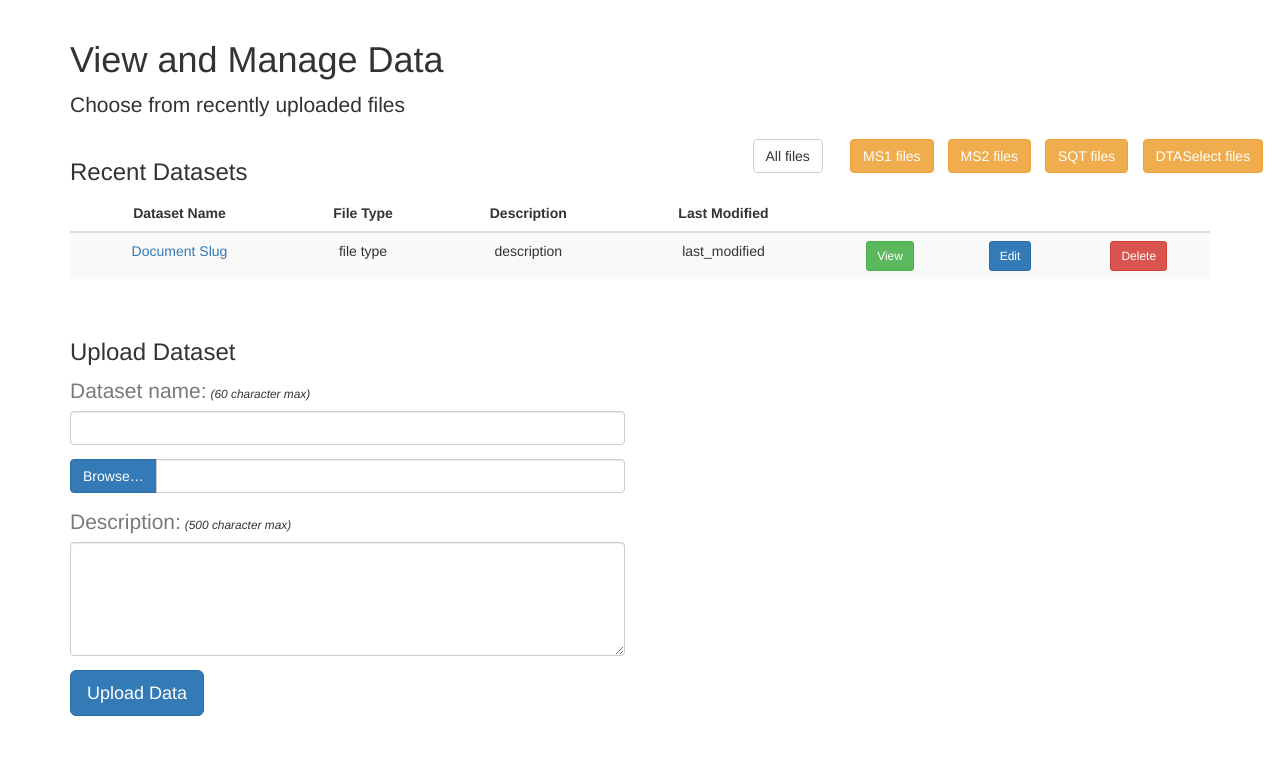
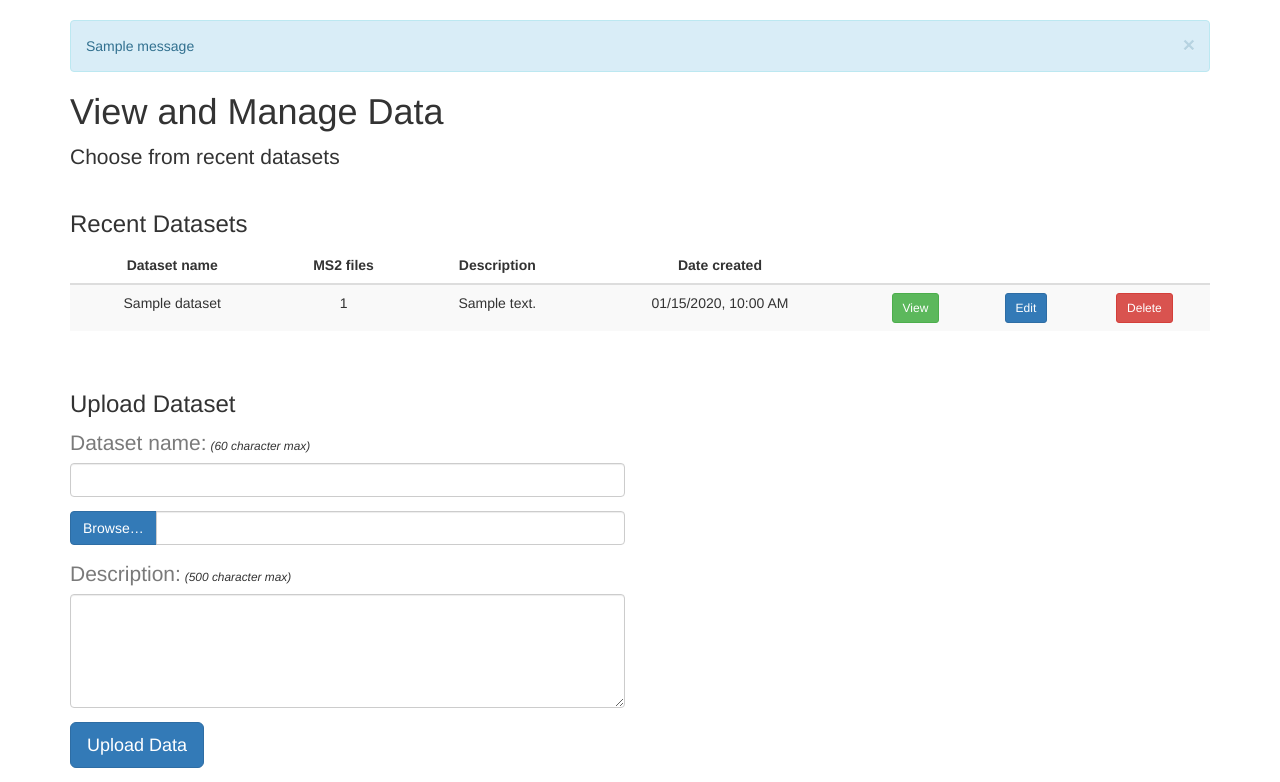
Before and after one commit to sandipchatterjee/biome, a Flask app: page /data/ in a window 1280 px wide. Shown: the part 52-834 px from the top of the page. Before the commit the page ends 768 px from the top, so only its background shows below. Run offline with Flask 2, Linux system fonts and the light colour scheme; tables that the repository leaves empty hold one stand-in row (values such as "Sample post"); one stand-in notice (Sample message) is shown; parts of the project's set-up code (start-up, migrations or seed data) failed here and were passed over; some libraries are stand-ins or nearby versions.

Commit message:
template formatting, fixes for model access

```diff
--- a/biome/models.py
+++ b/biome/models.py
@@ -93,6 +93,7 @@ class MS2File(db.Model):
     id = db.Column(db.Integer, primary_key=True)
     file_path = db.Column(db.String(500)) # one dataset may have multiple rows in table (one per MS2 file)
     deleted = db.Column(db.Boolean)
+    # scans = db.Column(db.Integer)
 
     dataset_id = db.Column(db.Integer, db.ForeignKey('dataset.id'))
     created_time = db.Column(db.DateTime)
--- a/biome/templates/base.html
+++ b/biome/templates/base.html
@@ -76,7 +76,15 @@
         <script src="https://ajax.googleapis.com/ajax/libs/jquery/1.11.2/jquery.min.js"></script>
         <script src="{{ url_for('static', filename='js/bootstrap.min.js') }}"></script>
 
+
+
         <div class="container">
+          {% for message in get_flashed_messages() %}
+          <div class="alert alert-info alert-dismissible" role="alert">
+            <button type="button" class="close" data-dismiss="alert" aria-label="Close"><span aria-hidden="true">&times;</span></button>
+            {{ message }}
+          </div>
+          {% endfor %}
         {% block content %}
         {% endblock %}
         </div>
--- a/biome/templates/data/document_index.html
+++ b/biome/templates/data/document_index.html
@@ -4,48 +4,32 @@
 
 {% block content %}
 <h1>View and Manage Data{% block title_additions %}{% endblock %}</h1>
-<p class="lead">Choose from recently uploaded files {% block subtitle_additions %}{% endblock %}</p>
+<p class="lead">Choose from recent datasets {% block subtitle_additions %}{% endblock %}</p>
 
 <div class="row display-table">
     <div class="col-md-7 display-cell">
         <h3>Recent Datasets</h3>
-    </div>
-    <div class="col-md-1 display-cell">
-        <a href="#" class="btn btn-default{% block all_active %}{% endblock %}" role="button">All files</a>
-    </div>
-    <div class="col-md-1 display-cell">
-        <a href="#" class="btn btn-warning{% block ms1_active %}{% endblock %}" role="button">MS1 files</a>
-    </div>
-    <div class="col-md-1 display-cell">
-        <a href="#" class="btn btn-warning{% block ms2_active %}{% endblock %}" role="button">MS2 files</a>
-    </div>
-    <div class="col-md-1 display-cell">
-        <a href="#" class="btn btn-warning{% block sqt_active %}{% endblock %}" role="button">SQT files</a>
-    </div>
-    <div class="col-md-1 display-cell">
-        <a href="#" class="btn btn-warning{% block dta_active %}{% endblock %}" role="button">DTASelect files</a>
     </div>
 </div>
 
 <table class="table table-striped">
     <thead>
         <tr>
-            <th class="text-center">Dataset Name</th> <!-- slug -->
-            <th class="text-center">File Type</th> <!-- file_type -->
-            <th class="text-center">Description</th> <!-- description -->
-            <th class="text-center">Last Modified</th> <!-- last_modified -->
+            <th class="text-center">Dataset name</th>
+            <th class="text-center">MS2 files</th>
+            <th class="text-center">Description</th>
+            <th class="text-center">Date created</th>
             <th class="text-center"></th> <!-- view button -->
             <th class="text-center"></th> <!-- edit button -->
             <th class="text-center"></th> <!-- delete button -->
         </tr>
     </thead>
+    {% for dataset_obj in recent_five_datasets %}
     <tr>
-        <td class="text-center">
-            <a href="#">Document Slug</a>
-        </td>
-        <td class="text-center">file type</td>
-        <td class="text-center">description</td>
-        <td class="text-center">last_modified</td>
+        <td class="text-center">{{ dataset_obj.name }}</td>
+        <td class="text-center">{{ dataset_obj.ms2files.all()|length }}</td>
+        <td class="text-center">{{ dataset_obj.description }}</td>
+        <td class="text-center">{{ dataset_obj.uploaded_time.strftime('%m/%d/%Y, %I:%M %p') }}</td>
         <td class="text-center">
             <a href="#"><button type="button" class="btn btn-success btn-sm">View</button></a>
         </td>
@@ -55,12 +39,17 @@
         <td class="text-center">
             <a href="#"><button type="button" class="btn btn-danger btn-sm">Delete</button></a>
         </td>
-    <tr>
+    {% endfor %}
+    </tr>
 </table>
 
 <br>
 
 {% block upload_block %}
+
+<div class="row">
+
+    <div class="col-md-6">
     <h3>
     Upload Dataset
     </h3>
@@ -68,7 +57,7 @@
             {{ upload_form.csrf_token }}
 
             <div class="row">
-        <div class="col-md-6">
+                <div class="col-md-12">
                 {{ upload_form.dataset_name.label(class="form-label") }}
                 <small><em>
                     (60 character max)
@@ -77,7 +66,7 @@
                 </div>
             </div>
             <div class="row">
-        <div class="col-lg-6 col-sm-6 col-12">
+                <div class="col-md-12">
                     <div class="input-group">
                         <span class="input-group-btn">
                             <span class="btn btn-primary btn-file">
@@ -89,7 +78,7 @@
                 </div>
             </div>
             <div class="row">
-        <div class="col-md-6">
+                <div class="col-md-12">
                 {{ upload_form.dataset_desc.label(class="form-label") }}
                 <small><em>
                     (500 character max)
@@ -98,12 +87,17 @@
                 </div>
             </div>
             <div class="row">
-        <div class="col-md-6">
+                <div class="col-md-12">
                 {{ upload_form.submit(class="btn btn-primary btn-lg") }}
                 </div>
             </div>
+        </form>
+    </div>
+    <div class="col-md-6" id="upload_status">
+    <!-- space to put upload message -->
 
-</form>
+    </div>
+</div>
 
 <script>
 $(document).on('change', '.btn-file :file', function () {
--- a/biome/views_documents.py
+++ b/biome/views_documents.py
@@ -2,6 +2,7 @@
 
 from flask import ( Blueprint,
                     current_app,
+                    flash,
                     jsonify,
                     redirect,
                     render_template,
@@ -244,9 +245,19 @@ def check_file_types(filename_list):
 
     return True
 
+def get_recent_records(model_obj, creation_time_field, limit=5):
+    ''' Returns the most recent [limit] records '''
+    return model_obj.query.order_by(creation_time_field.desc()).limit(limit).all()
+
 @data.route('/', methods=('GET', 'POST'))
 def document_index():
     upload_form = SubmitForm()
+
+    recent_five_datasets = get_recent_records(models.Dataset, models.Dataset.uploaded_time)
+    # dataset_pks = [dataset.id for dataset in recent_five_datasets]
+    # associated_ms2s = [models.MS2File.query.filter_by(dataset_id=dataset_id).all() for dataset_id in dataset_pks]
+    # associated_ms2s_scans = [ms2_files.scans]
+    # scans_for_ms2s = [sum(ms2_files)]
 
     if upload_form.validate_on_submit():
 
@@ -303,8 +314,8 @@ def document_index():
 
             try:
                 # save SQT and DTA records to database
-                sqt_data_ids = [save_new_sqt_record(dataset_id, sqt_file_path) for sqt_file_path in sqt_file_paths]
-                dta_data_ids = [save_new_dta_record(dataset_id, dta_file_path) for dta_file_path in dta_file_paths]
+                sqt_data_ids = [save_new_sqt_record(dbsearch_id, sqt_file_path) for sqt_file_path in sqt_file_paths]
+                dta_data_ids = [save_new_dta_record(dbsearch_id, dta_file_path) for dta_file_path in dta_file_paths]
             except:
                 app.logger.error('Error saving new SQT/DTA file info to database')
                 return 'Error saving new SQT/DTA file info to database'
@@ -318,7 +329,7 @@ def document_index():
 
         return redirect(url_for('data.upload_view'))
 
-    return render_template('data/document_index.html', upload_form=upload_form)
+    return render_template('data/document_index.html', upload_form=upload_form, recent_five_datasets=recent_five_datasets)
 
 
 @data.route('/uploadview')
```
Lines whose indentation alone changed are shown as unchanged.
